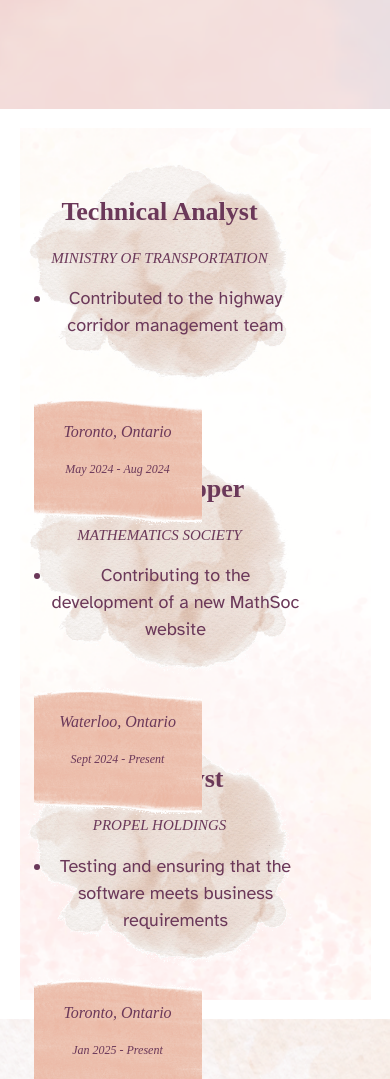
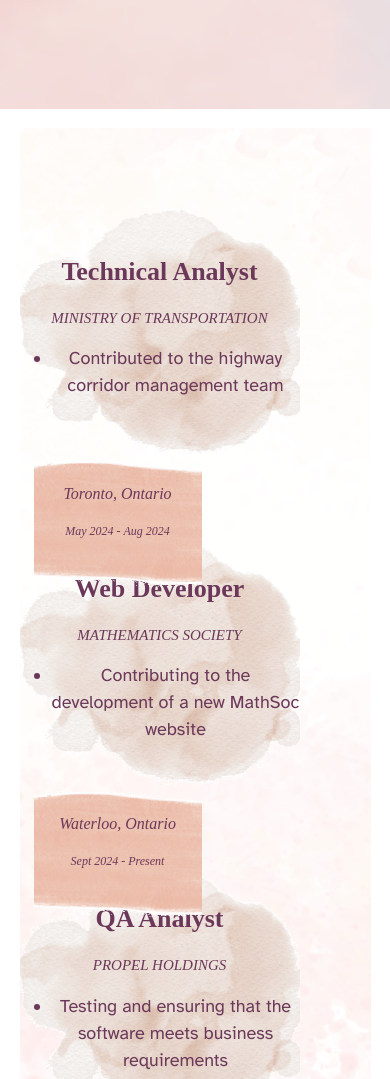
Before and after one commit to geashley/personalwebsite, a plain HTML site: page index.html in a window 390 px wide. Shown: the part 1745-2824 px from the top of the page. Drawn offline with nearby package versions, Linux system fonts and the light colour scheme; a web font is replaced by a local one.

Commit message:
Update style.css

```diff
--- a/style.css
+++ b/style.css
@@ -128,8 +128,14 @@ p {
 		grid-template-columns: 1fr;
 		grid-template-rows: 1fr 1fr 1fr;
 	}
+	.overlay-cloud {
+		top: 0%;
+		left:5%;
+		transform: translateX(-50%);
+		z-index: 1;
+	  }
 	.cloud {
-		margin-top: 0px !important;
+		margin-top: 10% !important;
 		margin-bottom: 100px;
 		width: 70% !important;
 		height: 100% !important;
@@ -187,13 +193,14 @@ p {
 	color: #6b3859 !important;
 	font-size: 12px !important;
 }
+
 .overlay-cloud {
 	position: absolute;
 	top: 55%;
 	left: 35%;
 	transform: translateX(-50%);
 	z-index: 1;
-  }
+}
 
 .two {
 	margin-top: 60%;
```
